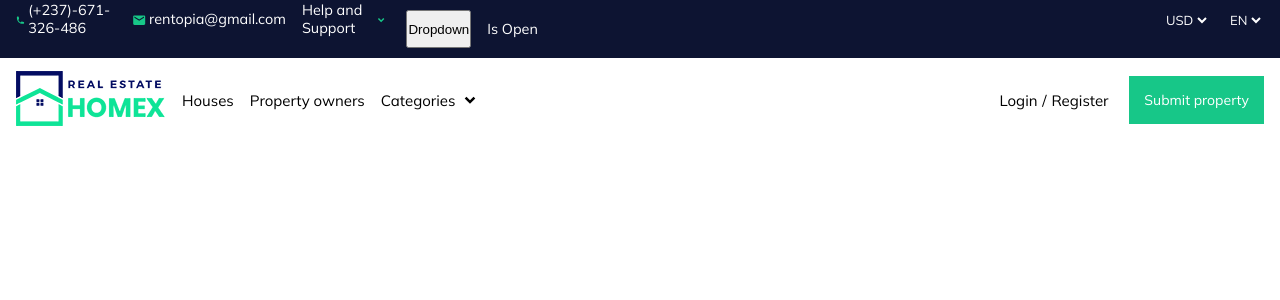
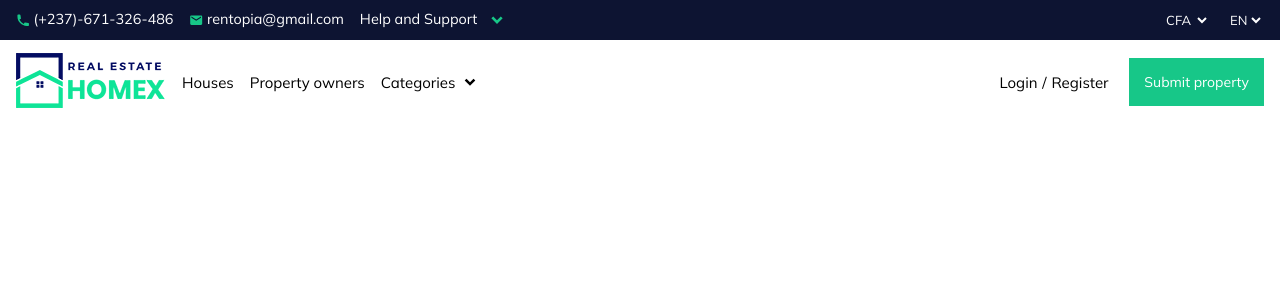
Before and after one commit to anyepeter/rentopia-frontend, a React (Vite) app: page / in a window 1280 px wide. Shown: the top 300 px of the page. Built offline with nearby package versions, Linux system fonts and the light colour scheme.

Commit message:
set the dropdowm menu

```diff
--- a/src/components/navBar/navbar.jsx
+++ b/src/components/navBar/navbar.jsx
@@ -8,18 +8,30 @@ import { DropIcon,
     NavLink,
     PhoneIcon,
     SecondNav
- } from "../Styles/navbar/Navbar.styled";
-import { theme } from "../Styles/Global.styled";
+ } from "../../Styles/navbar/Navbar.styled";
+import { theme } from "../../Styles/Global.styled";
 import  logo  from "../../assets/logo.png";
 import { useState } from "react";
+import SelectOption from "./selectOption";
+
 
 const Navbar = () => {
 
-    const [count, setCount] = useState(false)
+    const [option, setOption] = useState({
+        langueage: 'EN'
+    })
+console.log(option.langueage)
+   const handleOptions = (e) =>{
 
-    const handleOpen = () => {
-        setOpen(!open);
-      };
+    const { name, type, value, checked } = e.target
+    setOption(prevOption => {
+        return {
+            prevOption,
+            [name]: type === "checkbox" ? checked : value
+        }
+    })
+
+   }
 
     return(
        <ThemeProvider theme={theme}>
@@ -39,21 +51,21 @@ const Navbar = () => {
                         <span>Help and Support </span>
                         <DropIcon />
                     </li>
-                    <button onClick={handleOpen}>Dropdown</button>
-      {open ? <div>Is Open</div> : <div>Is Closed</div>}
                 </ul>
                 <ul>
                    <li>
-                   <select>
-                         <option>USD</option>
-                         <option>CFA</option>
-                    </select>
+                  <SelectOption name={"currency"} value={"CFA"}
+                  options={[
+                    { label: "CFA", value: "CFA" },
+                    { label: "USD", value: "USD" },
+                  ]} />
                    </li>
                    <li>
-                   <select>
-                         <option>EN</option>
-                         <option>FN</option>
-                    </select>
+                   <SelectOption name={"language"} value={"EN"}
+                  options={[
+                    { label: "EN", value: "EN" },
+                    { label: "FN", value: "FN" },
+                  ]} />
                    </li>
                 </ul>
                 </div>
--- /dev/null
+++ b/src/components/navBar/selectOption.jsx
@@ -0,0 +1,23 @@
+import { useState } from "react";
+
+const SelectDropdown = ({ name, value, options }) => {
+  const [selectedValue, setSelectedValue] = useState(value);
+
+  console.log(selectedValue)
+  const handleOptions = (e) => {
+    const { value } = e.target;
+    setSelectedValue(value);
+  };
+
+  return (
+    <select name={name} value={selectedValue} onChange={handleOptions}>
+      {options.map((option) => (
+        <option key={option.value} value={option.value}>
+          {option.label}
+        </option>
+      ))}
+    </select>
+  );
+};
+
+export default SelectDropdown;
```
Also changed, not shown: src/Styles/Global.styled.jsx (renamed from src/components/Styles/Global.styled.jsx), src/Styles/navbar/Navbar.styled.jsx (renamed from src/components/Styles/navbar/Navbar.styled.jsx).
